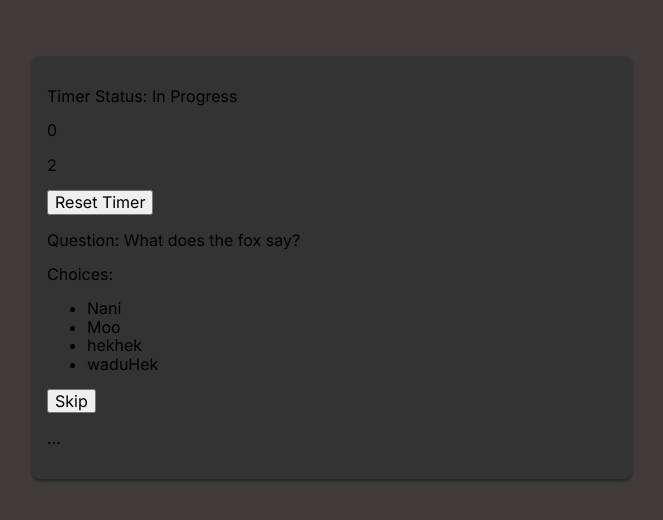
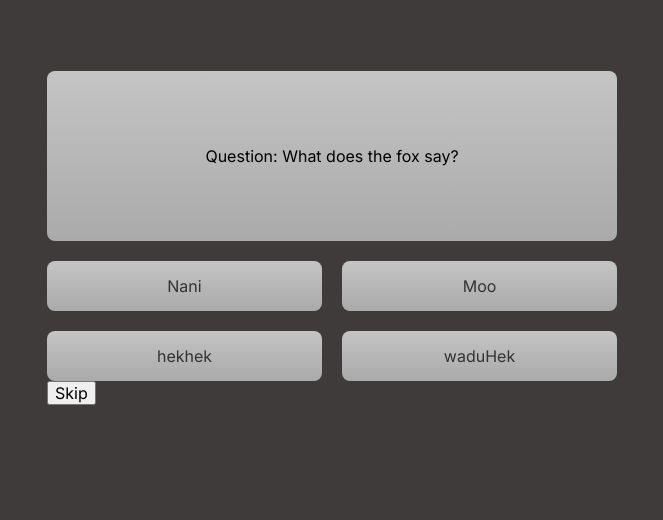
Before and after one commit to renzpulvira/quiz-mern, a React (Create React App) app: page /quiz in a window 1280 px wide. Shown: the part 104-624 px from the top of the page, without its empty margins (308-971 px from the left). Built offline with nearby package versions, Linux system fonts and the light colour scheme.

Commit message:
Updated the front end and improved question choices.

```diff
--- a/src/components/QuizChoices.jsx
+++ b/src/components/QuizChoices.jsx
@@ -1,38 +1,68 @@
-import React, { useState } from "react";
+import React, { useState, useEffect } from "react";
 
-export default function QuizChoices({ quizSetCurrent } = this.props) {
+export default function QuizChoices(
+  { quizSetCurrent, methodQuizSet } = this.props
+) {
+  const [userAnswers, setUserAnswers] = useState([]);
   const [questions, setQuestions] = useState([
     {
       set: 1,
       question: "What does the fox say?",
       choices: ["Nani", "Moo", "hekhek", "waduHek"],
-      correctAnswerCode: "ba5125",
+      correctAnswerCode: 3,
     },
     {
       set: 2,
       question: "What does the cow say?",
       choices: ["ihihi", "nanidesu", "ikimariyo", "tatakae"],
-      correctAnswerCode: "85jk9i",
+      correctAnswerCode: 1,
     },
     {
       set: 3,
       question: "What does the eren say?",
       choices: ["tatakae", "nanidesu", "hohoho", "yamete"],
-      correctAnswerCode: "j5189a",
+      correctAnswerCode: 1,
     },
   ]);
+
+  let ansHolder = [];
+
+  function recordUserAnswers(ans) {
+    // If answering the quiz is finished
+    // if (quizSetCurrent + 1 >= questions.length) {
+    //   console.log("evauating...");
+    //   methodQuizSet(quizSetCurrent + 1);
+    // } else {
+    //   ansHolder.concat(ans);
+    //   setUserAnswers(userAnswers.concat(ans));
+    //   // setUserAnswers((oldAns) => ansHolder);
+    //   methodQuizSet(quizSetCurrent + 1);
+    // }
+    ansHolder.concat(ans);
+    setUserAnswers(userAnswers.concat(ans));
+    methodQuizSet(quizSetCurrent + 1);
+
+    if (quizSetCurrent + 1 == questions.length) {
+      console.log("evaluating");
+      methodQuizSet(quizSetCurrent);
+    }
+  }
+
   return (
     <div>
       {quizSetCurrent < questions.length ? (
-        <p>
-          <p>Question: {questions[quizSetCurrent].question}</p>
-          <p>Choices:</p>
-          <ul>
-            {questions[quizSetCurrent].choices.map((choice) => (
-              <li>{choice}</li>
+        <>
+          <div className="questions">
+            Question: {questions[quizSetCurrent].question}
+          </div>
+          <ul className="choices">
+            {questions[quizSetCurrent].choices.map((choice, key) => (
+              <li key={key} onClick={() => recordUserAnswers(key)}>
+                {choice}
+              </li>
             ))}
           </ul>
-        </p>
+        </>
       ) : (
         <p>Finished!</p>
       )}
--- /dev/null
+++ b/src/css/components/_quiz.scss
@@ -0,0 +1,46 @@
+.quiz-container {
+  width: 100%;
+  max-width: 600px;
+  margin: 0 auto;
+  padding: 15;
+  padding: 15px;
+  border-radius: 8px;
+  margin-top: 10em;
+  color: #fff;
+
+  .questions {
+    display: flex;
+    align-items: center;
+    justify-content: center;
+    min-height: 170px;
+    background: linear-gradient(180deg, #C4C4C4 0%, rgba(196, 196, 196, 0.81) 100%);
+    // box-shadow: 0px 2px 22px rgb(0 0 0 / 31%);
+    border-radius: 8px;
+    color: #000;
+  }
+
+  .choices {
+    padding: 0;
+    margin: 0;
+    display: grid;
+    flex-wrap: wrap;
+    grid-template-columns: 1fr 1fr;
+    grid-template-rows: 1fr 1fr;
+    grid-column-gap: 20px;
+    grid-row-gap: 20px;
+    margin-top: 20px;
+  }
+
+  .choices li {
+    display: flex;
+    flex-wrap: wrap;
+    align-items: center;
+    justify-content: center;
+    min-height: 50px;
+    flex: 0 50%;
+    background: linear-gradient(180deg, #C4C4C4 0%, rgba(196, 196, 196, 0.81) 100%);
+    border-radius: 8px;
+    color: #333;
+    cursor: pointer;
+  }
+}
--- a/src/css/components/_quiztimer.scss
+++ b/src/css/components/_quiztimer.scss
@@ -1,11 +1,6 @@
-.timer-container {
+.quiz-container {
   width: 100%;
   max-width: 600px;
   margin: 0 auto;
-  padding: 15;
-  padding: 15px;
-  border-radius: 8px;
-  box-shadow: 0px 2px 3px #222;
-  background: #333;
   margin-top: 10em;
 }
--- a/src/css/main.scss
+++ b/src/css/main.scss
@@ -11,3 +11,4 @@
 @import "./components/filters";
 @import "./components/posts";
 @import "./components/quiztimer";
+@import "./components/quiz";
--- a/src/views/Quiz.jsx
+++ b/src/views/Quiz.jsx
@@ -18,34 +18,18 @@ export default function Quiz() {
 
   return (
     <div>
-      <div className="timer-container">
-        <QuizTimer isStarted={isStarted} isReset={isResetTimer} />
-        {/* <button onClick={() => setIsStarted(!isStarted)}>TOGGLE ON/OFF</button> */}
+      <div className="quiz-container">
+        {/* <QuizTimer isStarted={isStarted} isReset={isResetTimer} />
         <button onClick={() => setIsResetTimer(!isResetTimer)}>
           Reset Timer
-        </button>
-        <QuizChoices quizSetCurrent={quizSet} />
+        </button> */}
+        <QuizChoices quizSetCurrent={quizSet} methodQuizSet={setQuizSet} />
         <button onClick={() => setQuizSet(quizSet + 1)}>Skip</button>
         {quizSet > 2 ? (
           <button onClick={() => setQuizSet(0)}>Reset</button>
         ) : (
-          <p>...</p>
+          <></>
         )}
-        {/* <p>Question: </p>
-        <ul>
-          <li>
-            <button>Choice 1</button>
-          </li>
-          <li>
-            <button>Choice 2</button>
-          </li>
-          <li>
-            <button>Choice 3</button>
-          </li>
-          <li>
-            <button>Choice 4</button>
-          </li>
-        </ul> */}
       </div>
     </div>
   );
```
Also changed, not shown: 1 other file (tests, documents, lock files or other folders).
